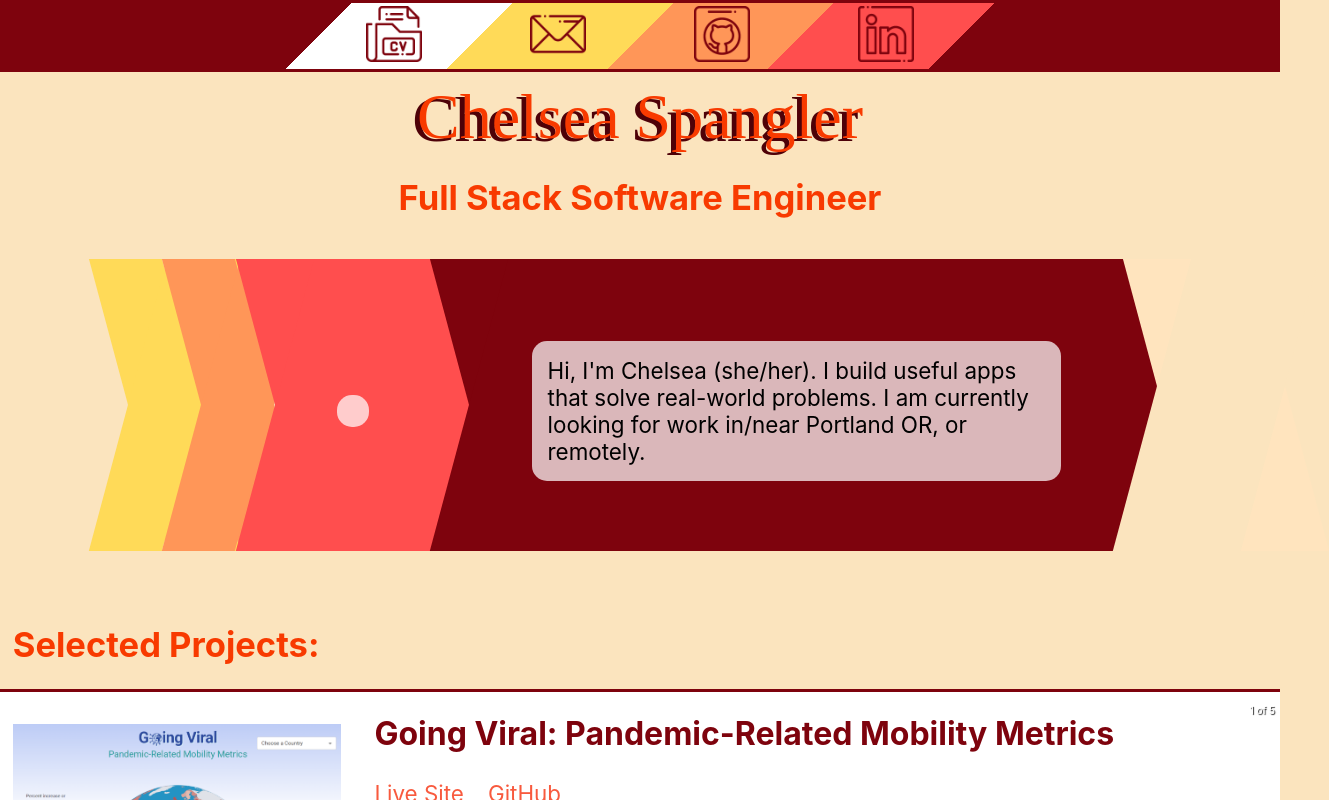
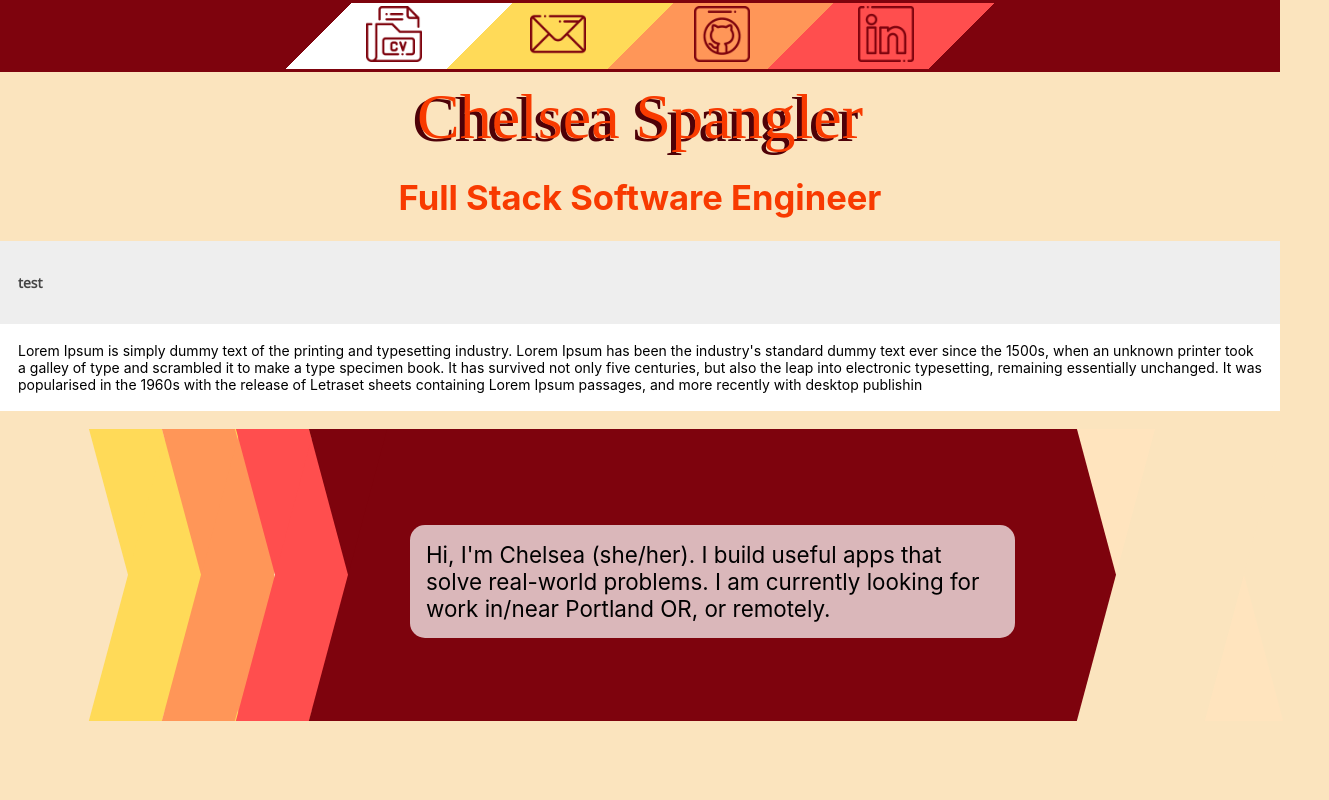
Before and after one commit to CNSpangler/portfolio, a React (Create React App) app: page / in a window 1280 px wide. Shown: the top 800 px of the page, 1329 px wide, since content can reach past the window. Built offline with nearby package versions, Linux system fonts and the light colour scheme; a web font is replaced by a local one.

Commit message:
scaffold basic accordion

```diff
--- /dev/null
+++ b/src/components/Accordion/Accordion.css
@@ -0,0 +1,56 @@
+/* Style the accordion section */
+.accordion-section {
+  display: flex;
+  flex-direction: column;
+}
+
+/* Style the buttons that are used to open and close the accordion panel */
+.accordion {
+  background-color: #eee;
+  color: #444;
+  cursor: pointer;
+  padding: 18px;
+  display: flex;
+  align-items: center;
+  border: none;
+  outline: none;
+  transition: background-color 0.6s ease;
+}
+
+/* Add a background color to the button if it is clicked on (add the .active class with JS), and when you move the mouse over it (hover) */
+.accordion:hover,
+.active {
+  background-color: #ccc;
+}
+
+/* Style the accordion content title */
+.accordion-title {
+  font-family: "Open Sans", sans-serif;
+  font-weight: 600;
+  font-size: 14px;
+}
+
+/* Style the accordion chevron icon */
+.accordion-icon {
+  margin-left: auto;
+  transition: transform 0.6s ease;
+}
+
+/* Style to rotate icon when state is active */
+.rotate {
+  transform: rotate(90deg);
+}
+
+/* Style the accordion content panel. Note: hidden by default */
+.accordion-content {
+  background-color: white;
+  overflow: hidden;
+  transition: max-height 0.6s ease;
+}
+
+/* Style the accordion content text */
+.accordion-text {
+  font-weight: 400;
+  font-size: 14px;
+  padding: 18px;
+}
--- /dev/null
+++ b/src/components/Accordion/Accordion.js
@@ -0,0 +1,21 @@
+import React from 'react';
+
+import './Accordion.css';
+
+function Accordion(props) {
+  return (
+    <div className="accordion-section">
+      <button className="accordion">
+        <p className="accordion-title">{props.title}</p>
+      </button>
+      <div className="accordion-content">
+        <div
+          className="accordion-text"
+          dangerouslySetInnerHTML={{ __html: props.content }}
+        />
+      </div>
+    </div>
+  );
+}
+
+export default Accordion;
--- a/src/components/App/App.css
+++ b/src/components/App/App.css
@@ -243,6 +243,10 @@ h1 {
   width: 70vw;
 }
 
+.control-arrow {
+  background: gray;
+}
+
 #slide-header a{
   margin-right: 1.5rem;
   color: #f85a3e;
--- a/src/components/Chevrons/Chevrons.js
+++ b/src/components/Chevrons/Chevrons.js
@@ -1,11 +1,13 @@
 import React from 'react';
+import Accordion from '../Accordion/Accordion';
 
-const Chevrons = ({background = "blue"}) => {
-  const handleClick = () => {
-    document.getElementById('chev1').style.cssText = 'display: hidden';
-  }
-
+const Chevrons = () => {
   return (
+    <>
+    <Accordion
+      title="test"
+      content="Lorem Ipsum is simply dummy text of the printing and typesetting industry. Lorem Ipsum has been the industry's standard dummy text ever since the 1500s, when an unknown printer took a galley of type and scrambled it to make a type specimen book. It has survived not only five centuries, but also the leap into electronic typesetting, remaining essentially unchanged. It was popularised in the 1960s with the release of Letraset sheets containing Lorem Ipsum passages, and more recently with desktop publishin"
+    />
       <div className="chevron-container">
         <div className="chevron" id="chev1">
           <div className="chevron-inner"></div>
@@ -17,7 +19,6 @@ const Chevrons = ({background = "blue"}) => {
 
         <div className="chevron" id="chev3">
           <div className="chevron-inner">
-          <div className="chevron-content"></div>
           </div>
         </div>
 
@@ -31,6 +32,7 @@ const Chevrons = ({background = "blue"}) => {
           <div className="chevron-inner"></div>
         </div>
       </div>
+    </>
   )
 };
 
```
Also changed, not shown: src/components/Projects/Projects.js (+7 -1 lines). Lines whose indentation alone changed are shown as unchanged.
